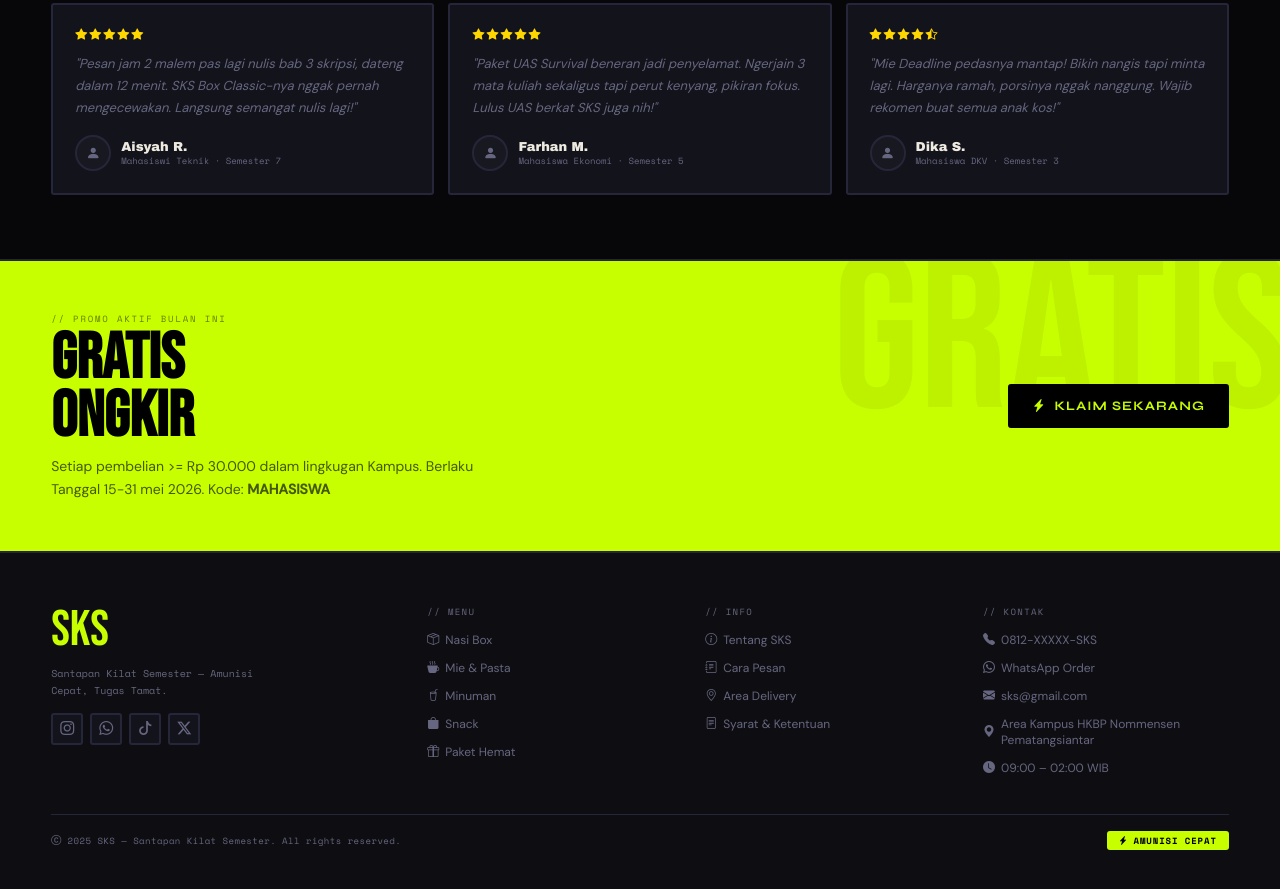
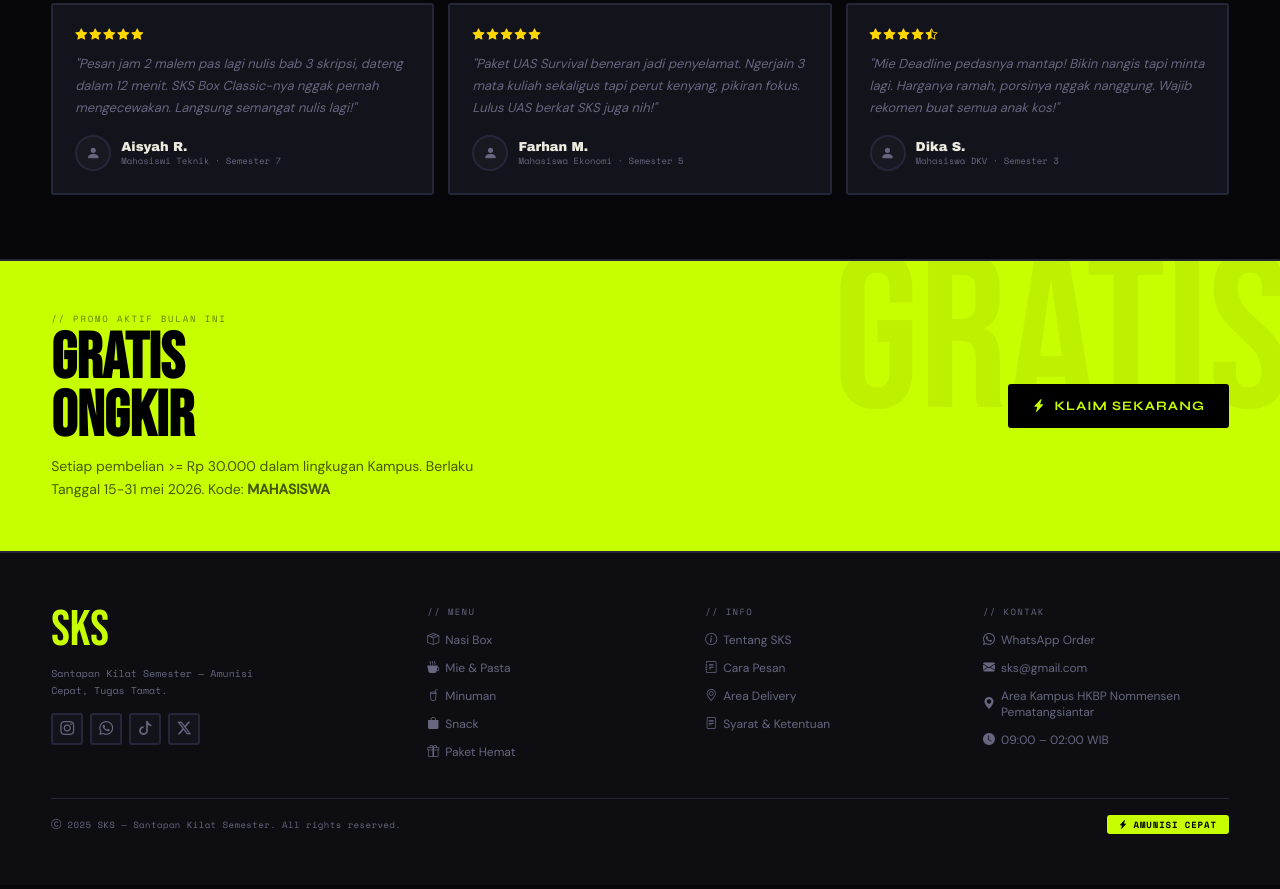
Before and after one commit to istvanramirez51-stack/SKS, a plain HTML site: page index.html in a window 1280 px wide. Shown: the part 3703-4592 px from the top of the page. Drawn offline with nearby package versions, Linux system fonts and the light colour scheme.

Commit message:
typo update

```diff
--- a/index.html
+++ b/index.html
@@ -339,7 +339,7 @@
       <div>
         <div class="footer-col-title">// KONTAK</div>
         <div class="footer-links">
-          <span class="footer-link"><i class="bi bi-telephone-fill"></i> 0812-XXXXX-SKS</span>
+          <!-- <span class="footer-link"><i class="bi bi-telephone-fill"></i> 0812-XXXXX-SKS</span> -->
           <span class="footer-link"><i class="bi bi-whatsapp"></i> WhatsApp Order</span>
           <span class="footer-link"><i class="bi bi-envelope-fill"></i> sks@gmail.com</span>
           <span class="footer-link"><i class="bi bi-geo-alt-fill"></i> Area Kampus HKBP Nommensen Pematangsiantar</span>
```
